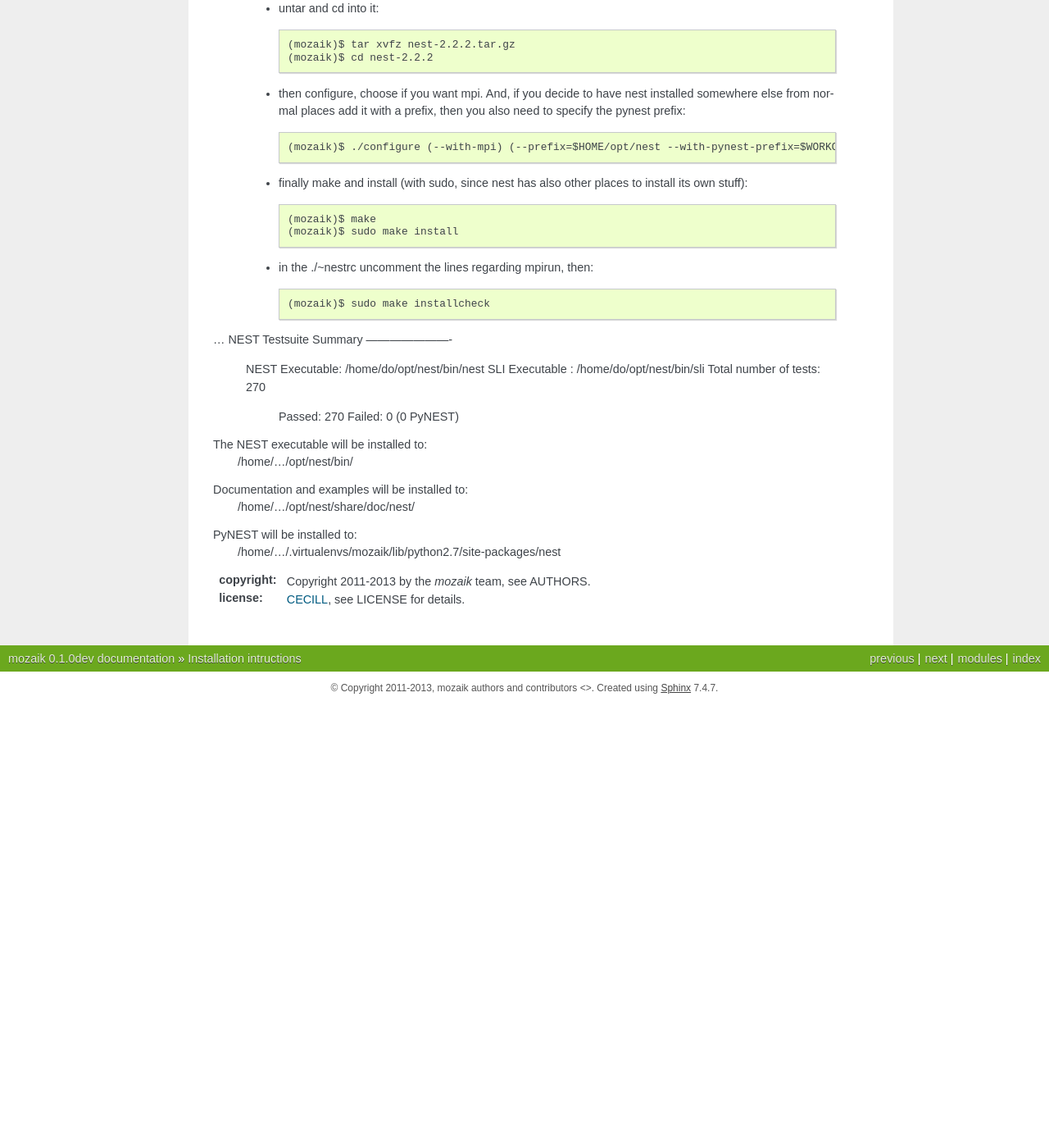
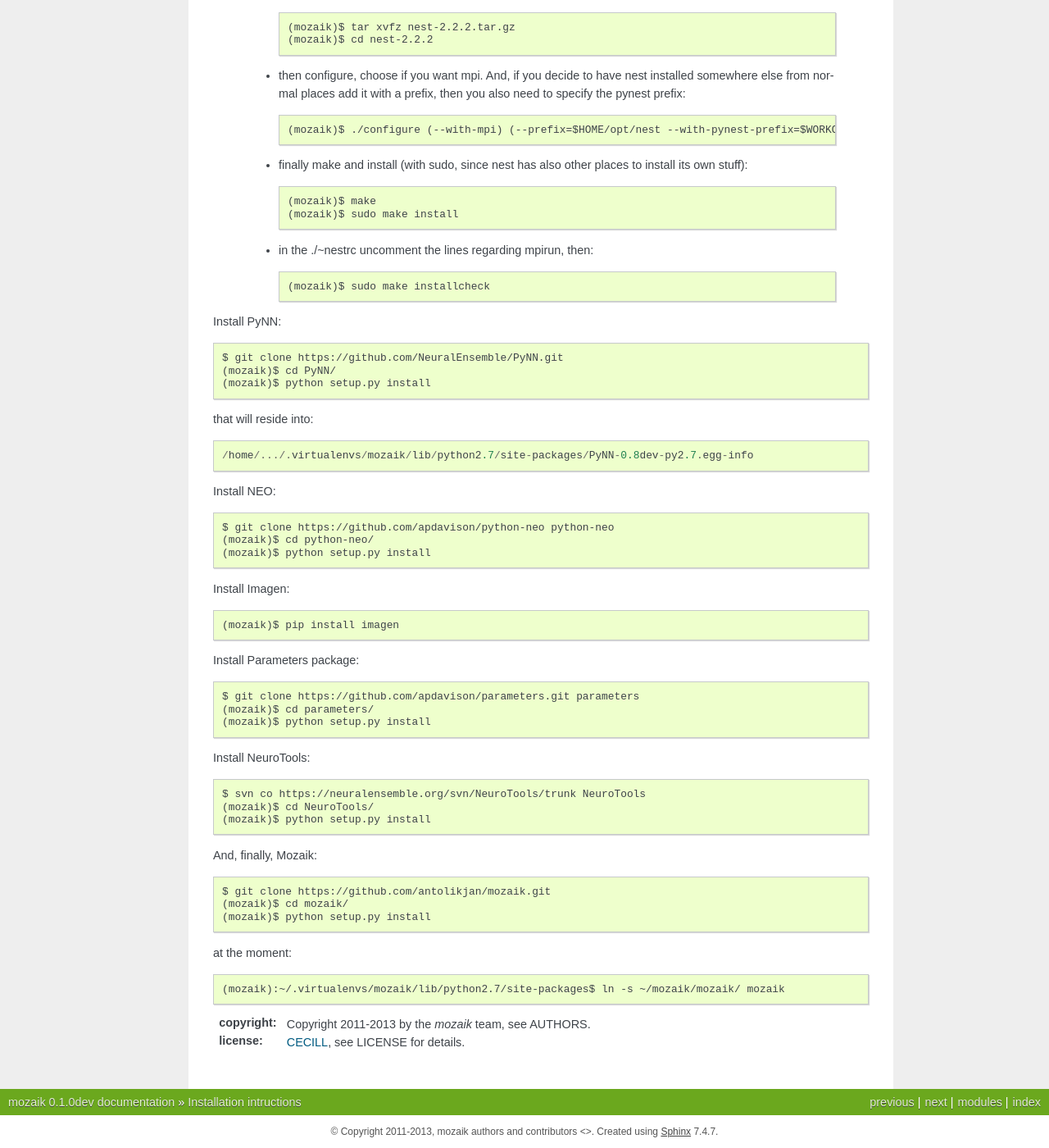
Before and after one commit to CSNG-MFF/mozaik, a Sphinx documentation site: the page built from doc/source/installation.rst, in a window 1280 px wide and 1400 px high, scrolled down 3092 px. Shown: the whole window at 82% size. Built offline with Sphinx 7.4.7, drawn with Linux system fonts in a browser that asks for light colours; pages that are not in the unit, such as notebooks, are missing from menus; before the commit the page ends 3951 px from its top, so only the background shows below that; some of the changed text lies outside the part shown.

Commit message:
documentation updates

```diff
--- a/README.rst
+++ b/README.rst
@@ -141,7 +141,7 @@
 
 Now we can install *Nest*:
 
-    - download the latest version from their website `http://www.nest-initiative.org/index.php/Software:Download`_
+    - download the latest version from their `website <http://www.nest-initiative.org/index.php/Software:Download>`_
     - untar and cd into it::
 
         (mozaik)$ tar xvfz nest-2.2.2.tar.gz
@@ -156,21 +156,48 @@
     - in the ./~nestrc uncomment the lines regarding mpirun, then::
 
         (mozaik)$ sudo make installcheck
-...
-NEST Testsuite Summary
-----------------------
-  NEST Executable: /home/do/opt/nest/bin/nest
-  SLI Executable : /home/do/opt/nest/bin/sli
-  Total number of tests: 270
-     Passed: 270
-     Failed: 0 (0 PyNEST)
 
-The NEST executable will be installed to:
-  /home/.../opt/nest/bin/
-Documentation and examples will be installed to:
-  /home/.../opt/nest/share/doc/nest/
-PyNEST will be installed to:
-   /home/.../.virtualenvs/mozaik/lib/python2.7/site-packages/nest
+Install PyNN::
+
+    $ git clone https://github.com/NeuralEnsemble/PyNN.git
+    (mozaik)$ cd PyNN/
+    (mozaik)$ python setup.py install
+
+that will reside into::
+
+    /home/.../.virtualenvs/mozaik/lib/python2.7/site-packages/PyNN-0.8dev-py2.7.egg-info
+
+Install NEO::
+
+    $ git clone https://github.com/apdavison/python-neo python-neo
+    (mozaik)$ cd python-neo/
+    (mozaik)$ python setup.py install
+
+Install Imagen::
+
+    (mozaik)$ pip install imagen
+
+Install Parameters package::
+
+    $ git clone https://github.com/apdavison/parameters.git parameters
+    (mozaik)$ cd parameters/
+    (mozaik)$ python setup.py install
+
+Install NeuroTools::
+
+    $ svn co https://neuralensemble.org/svn/NeuroTools/trunk NeuroTools
+    (mozaik)$ cd NeuroTools/
+    (mozaik)$ python setup.py install
+
+And, finally, Mozaik::
+
+    $ git clone https://github.com/antolikjan/mozaik.git
+    (mozaik)$ cd mozaik/
+    (mozaik)$ python setup.py install
+
+at the moment::
+
+    (mozaik):~/.virtualenvs/mozaik/lib/python2.7/site-packages$ ln -s ~/mozaik/mozaik/ mozaik
 
 
 :copyright: Copyright 2011-2013 by the *mozaik* team, see AUTHORS.
--- a/doc/source/conf.py
+++ b/doc/source/conf.py
@@ -117,7 +117,7 @@
 
 # The name of an image file (relative to this directory) to place at the top
 # of the sidebar.
-#html_logo ='images/neologo_light.png'
+html_logo ='mozaik_logo_small.svg'
 
 
 # The name of an image file (within the static path) to use as favicon of the
--- a/doc/source/index.rst
+++ b/doc/source/index.rst
@@ -1,7 +1,7 @@
 .. module:: mozaik
 
-.. image:: images/neologo.png
-..    :width: 600 px
+.. image:: mozaik_logo.svg
+..    :width: 1200 px
 
 This is the first alpha release of the *mozaik* package.
 *mozaik* is an integrated workflow framework for large scale neural simulations.
```
Also changed, not shown: other parts of doc/source/index.rst (+1 -0 lines), 1 other file.
